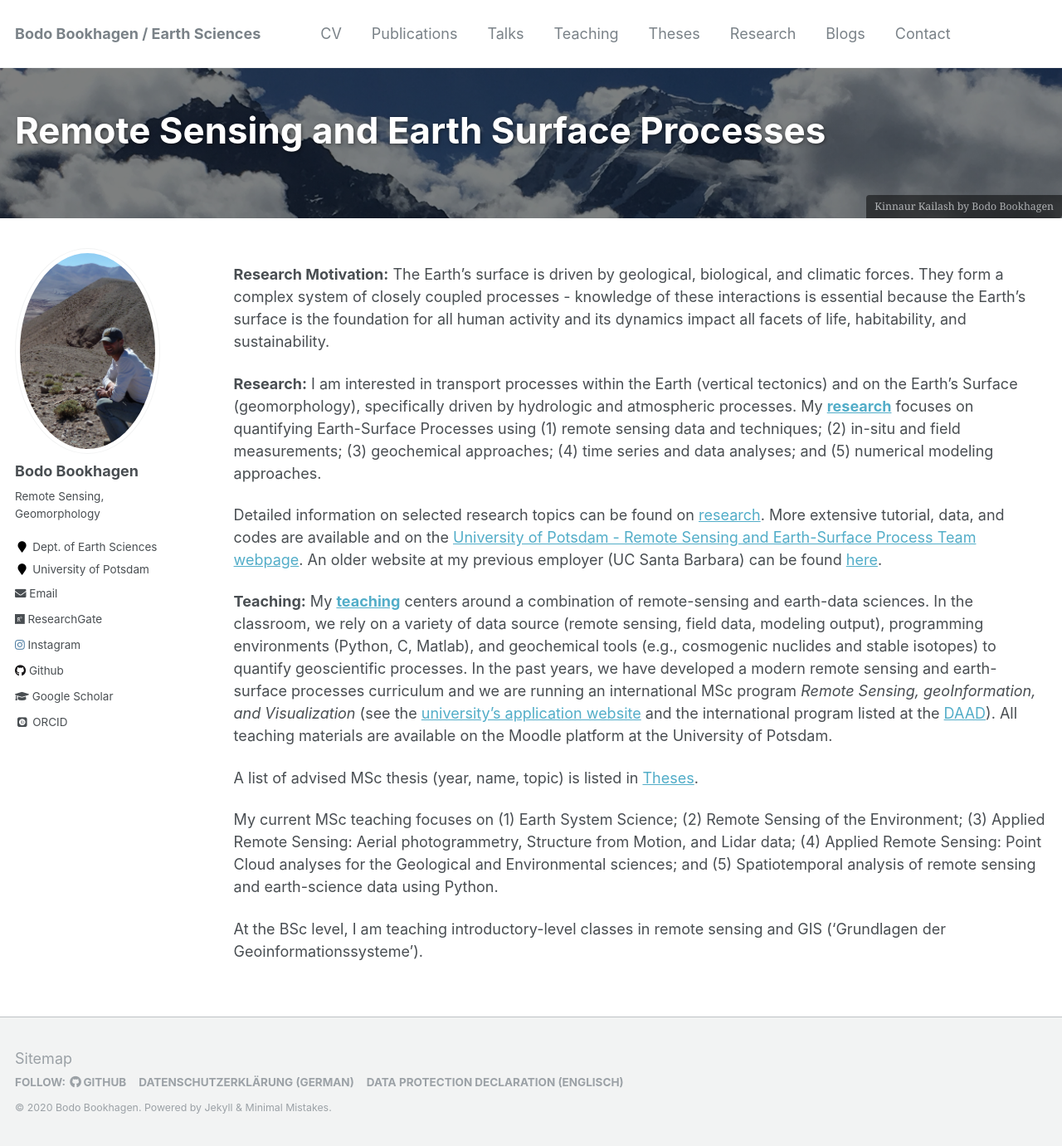
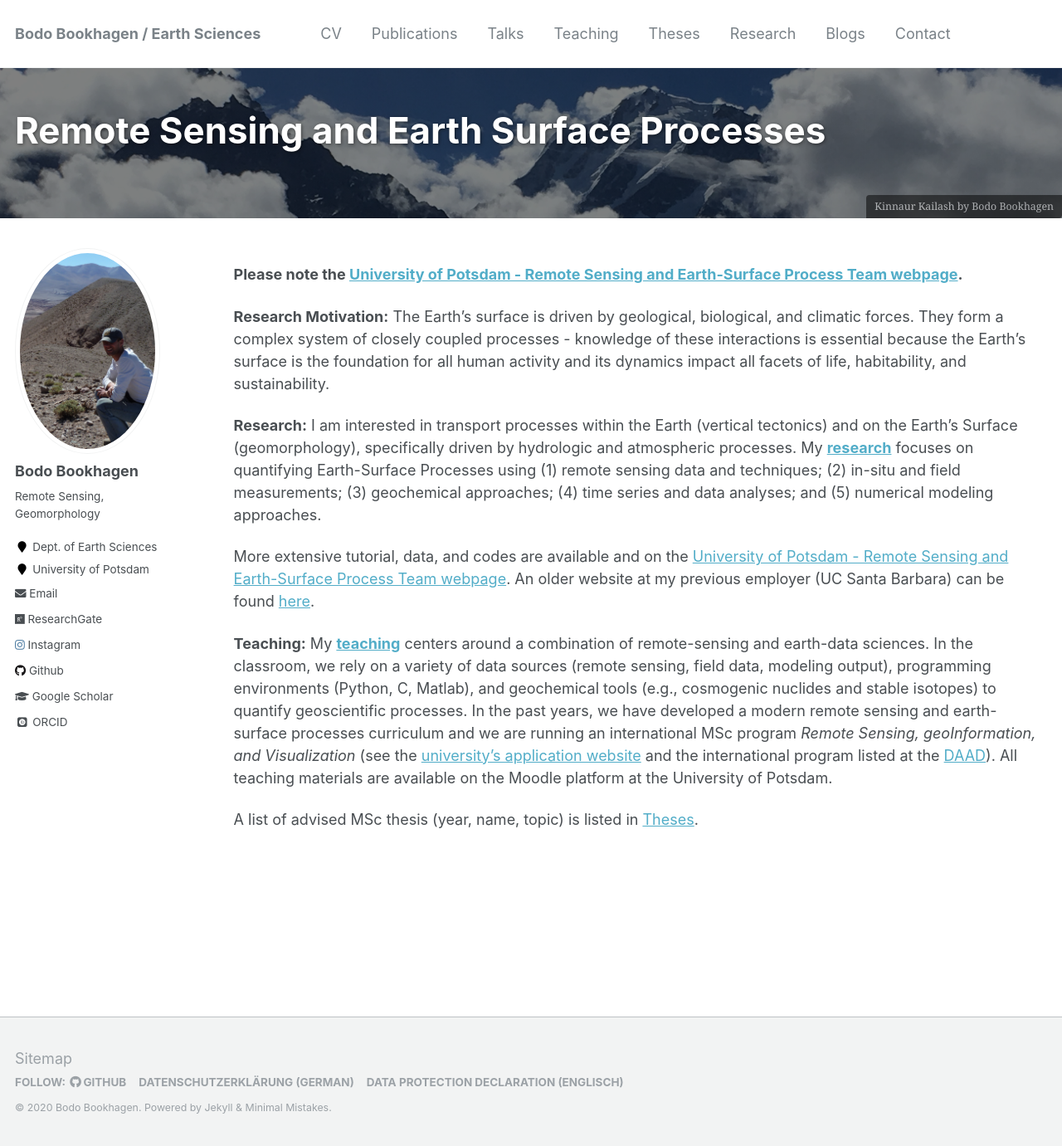
Before and after one commit to BodoBookhagen/BodoBookhagen.github.io, a Jekyll site: the page built from _pages/about.md, in a window 1280 px wide and 1381 px high. Shown: the whole window at 83% size. Built offline with Jekyll 4.4.1, drawn with Linux system fonts in a browser that asks for light colours; some web fonts are replaced.

Commit message:
Mar-09 2020

```diff
--- a/_pages/about.md
+++ b/_pages/about.md
@@ -14,18 +14,14 @@ header:
   caption: "Kinnaur Kailash by [Bodo Bookhagen](https://bodobookhagen.github.io/)"
 excerpt: ""
 ---
+**Please note the [University of Potsdam - Remote Sensing and Earth-Surface Process Team webpage](http://UP-RS-ESP.github.io/).**
 
 **Research Motivation:** The Earth's surface is driven by geological, biological, and climatic forces. They form a complex system of closely coupled processes - knowledge of these interactions is essential because the Earth’s surface is the foundation for all human activity and its dynamics impact all facets of life, habitability, and sustainability.
 
 **Research:** I am interested in transport processes within the Earth (vertical tectonics) and on the Earth's Surface (geomorphology), specifically driven by hydrologic and atmospheric processes. My [**research**](http://bodobookhagen.github.io/research) focuses on quantifying Earth-Surface Processes using (1) remote sensing data and techniques; (2) in-situ and field measurements; (3) geochemical approaches; (4) time series and data analyses; and (5) numerical modeling approaches.
 
-Detailed information on selected research topics can be found on [research](http://bodobookhagen.github.io/research). More extensive tutorial, data, and codes are available and on the [University of Potsdam - Remote Sensing and Earth-Surface Process Team webpage](http://UP-RS-ESP.github.io/). An older website at my previous employer (UC Santa Barbara) can be found [here](http://www.geog.ucsb.edu/~bodo/).
+More extensive tutorial, data, and codes are available and on the [University of Potsdam - Remote Sensing and Earth-Surface Process Team webpage](http://UP-RS-ESP.github.io/). An older website at my previous employer (UC Santa Barbara) can be found [here](http://www.geog.ucsb.edu/~bodo/).
 
-**Teaching:** My [**teaching**](http://bodobookhagen.github.io/teaching) centers around a combination of remote-sensing and earth-data sciences. In the classroom, we rely on a variety of data source (remote sensing, field data, modeling output), programming environments (Python, C, Matlab), and geochemical tools (e.g., cosmogenic nuclides and stable isotopes) to quantify geoscientific processes. In the past years, we have developed a modern remote sensing and earth-surface processes curriculum and we are running an international MSc program *Remote Sensing, geoInformation, and Visualization* (see the [university's application website](https://www.uni-potsdam.de/de/mnfakul/studium-und-lehre/master/remote-sensing-geoinformation-and-visualization.html) and the international program listed at the [DAAD](https://www.daad.de/deutschland/studienangebote/international-programmes/en/detail/4855/)). All teaching materials are available on the Moodle platform at the University of Potsdam.
+**Teaching:** My [**teaching**](http://bodobookhagen.github.io/teaching) centers around a combination of remote-sensing and earth-data sciences. In the classroom, we rely on a variety of data sources (remote sensing, field data, modeling output), programming environments (Python, C, Matlab), and geochemical tools (e.g., cosmogenic nuclides and stable isotopes) to quantify geoscientific processes. In the past years, we have developed a modern remote sensing and earth-surface processes curriculum and we are running an international MSc program *Remote Sensing, geoInformation, and Visualization* (see the [university's application website](https://www.uni-potsdam.de/de/mnfakul/studium-und-lehre/master/remote-sensing-geoinformation-and-visualization.html) and the international program listed at the [DAAD](https://www.daad.de/deutschland/studienangebote/international-programmes/en/detail/4855/)). All teaching materials are available on the Moodle platform at the University of Potsdam.
 
 A list of advised MSc thesis (year, name, topic) is listed in [Theses](http://bodobookhagen.github.io/theses).
-
-
-My current MSc teaching focuses on (1) Earth System Science; (2) Remote Sensing of the Environment; (3) Applied Remote Sensing: Aerial photogrammetry, Structure from Motion, and Lidar data; (4) Applied Remote Sensing: Point Cloud analyses for the Geological and Environmental sciences; and (5) Spatiotemporal analysis of remote sensing and earth-science data using Python.
-
-At the BSc level, I am teaching introductory-level classes in remote sensing and GIS ('Grundlagen der Geoinformationssysteme').
```
Also changed, not shown: _pages/teaching.md (+3 -0 lines).
